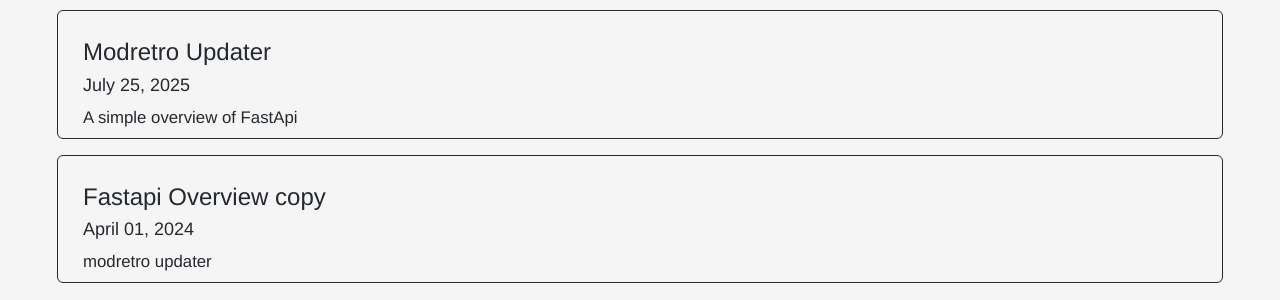
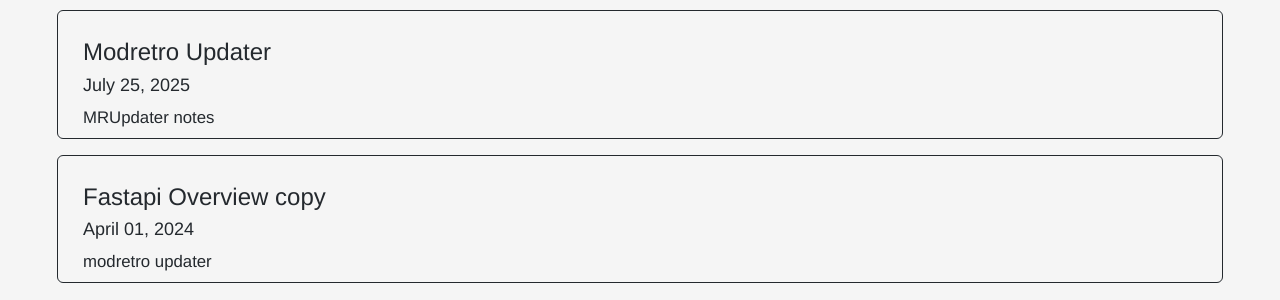
Before and after one commit to GerhardOfRivia/GerhardOfRivia.github.io, a Jekyll site: the page built from index.md, in a window 1280 px wide. Shown: the part 194-494 px from the top of the page. Built offline with Jekyll 4.4.1, drawn with Linux system fonts in a browser that asks for light colours; nearby versions of some CDN libraries.

Commit message:
Update 2025-07-25-modretro-updater.md

```diff
--- a/_posts/2025-07-25-modretro-updater.md
+++ b/_posts/2025-07-25-modretro-updater.md
@@ -1,6 +1,6 @@
 ---
 layout: posts
-excerpt: A simple overview of FastApi
+excerpt: MRUpdater notes
 ---
 
 # Modretro Updater
```
